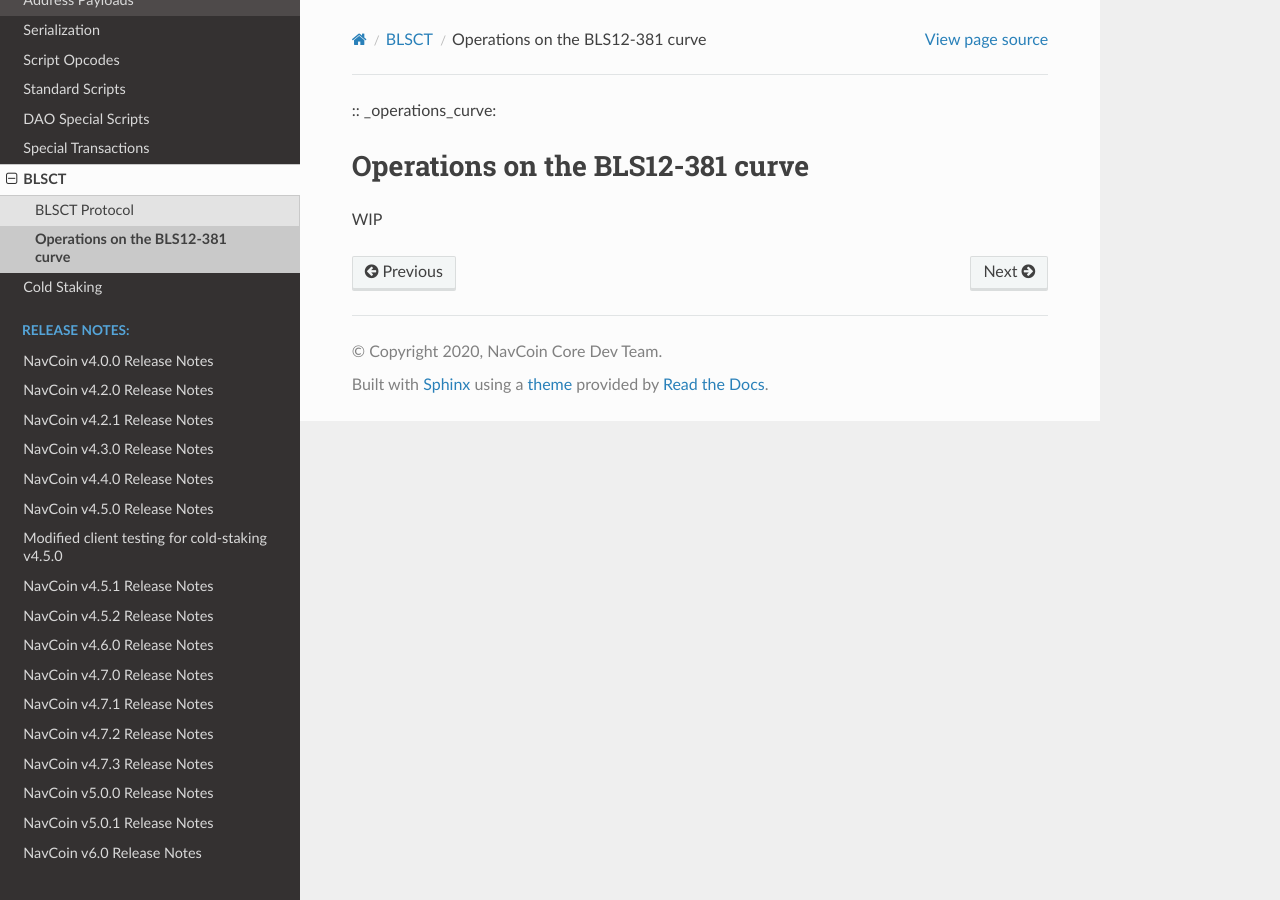
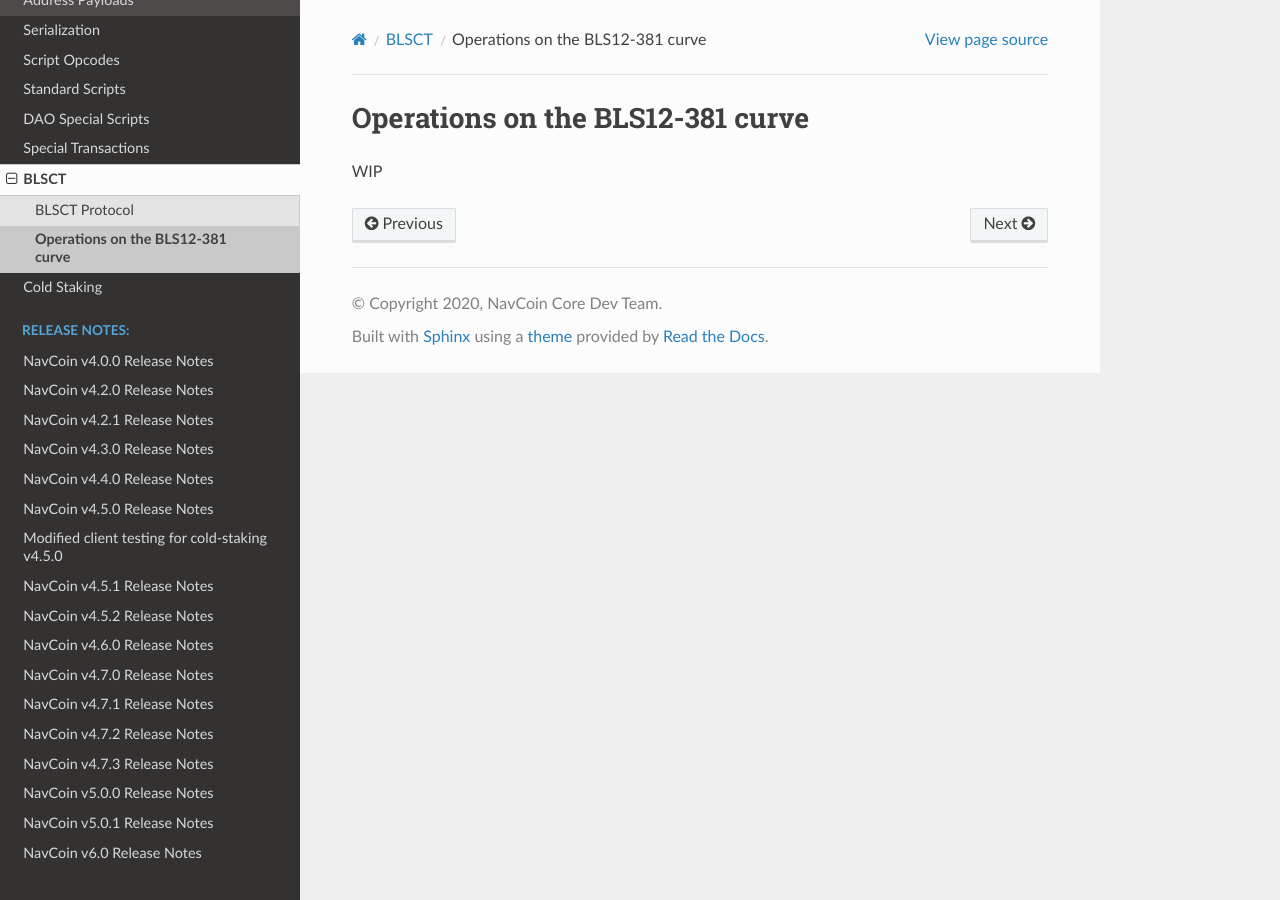
Before and after one commit to navcoin/navcoin.github.io, a Sphinx documentation site: the page built from sources/docs/operations_curve.rst, in a window 1280 px wide. Built offline with Sphinx 7.4.7 and the Read the Docs theme 2.0.0, drawn with Linux system fonts in a browser that asks for light colours.

Commit message:
Update operations_curve.rst

```diff
--- a/sources/docs/operations_curve.rst
+++ b/sources/docs/operations_curve.rst
@@ -1,4 +1,4 @@
-:: _operations_curve:
+.. _operations_curve:
 
 Operations on the BLS12-381 curve
 =================================
```
